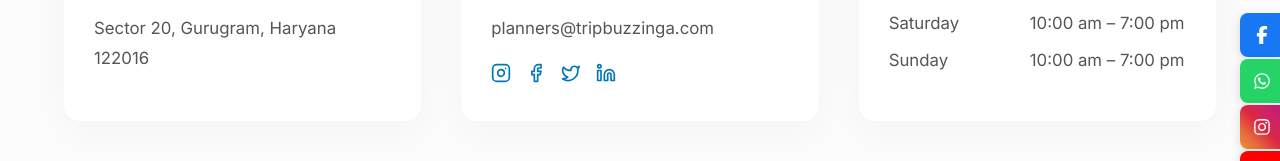
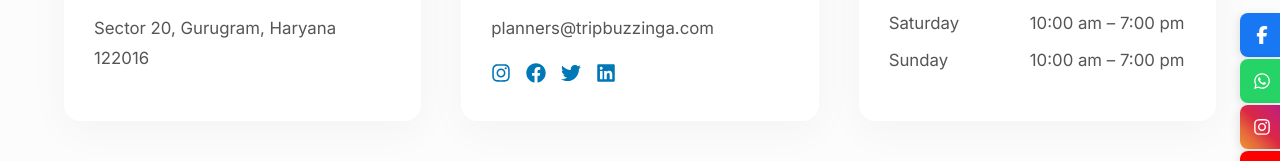
Before and after one commit to CodeModeSameer/tripbuzzinga-frontend, a Next.js app: page /contact-us in a window 1280 px wide. Shown: the part 296-457 px from the top of the page. Built offline with nearby package versions, Linux system fonts and the light colour scheme; no server answers; the database is empty; a web font is replaced by a local one.

Commit message:
Fix lucide-react brand icon missing exports by using react-icons/fa

```diff
--- a/src/app/contact-us/page.js
+++ b/src/app/contact-us/page.js
@@ -4,7 +4,8 @@ import Navbar from "@/components/Navbar/Navbar";
 import Footer from "@/components/Footer/Footer";
 import GlobalBottomSections from "@/components/GlobalBottomSections/GlobalBottomSections";
 import styles from "./Contact.module.css";
-import { MapPin, Phone, Mail, Instagram, Facebook, Twitter, Linkedin, Send } from "lucide-react";
+import { MapPin, Phone, Mail, Send } from "lucide-react";
+import { FaInstagram, FaFacebook, FaTwitter, FaLinkedin } from "react-icons/fa";
 import { useState } from "react";
 
 export default function ContactUsPage() {
@@ -54,10 +55,10 @@ export default function ContactUsPage() {
               <p className={styles.infoText}>planners@tripbuzzinga.com</p>
 
               <div className={styles.socialIcons}>
-                <a href="#" className={styles.socialIcon}><Instagram size={20} /></a>
-                <a href="#" className={styles.socialIcon}><Facebook size={20} /></a>
-                <a href="#" className={styles.socialIcon}><Twitter size={20} /></a>
-                <a href="#" className={styles.socialIcon}><Linkedin size={20} /></a>
+                <a href="#" className={styles.socialIcon}><FaInstagram size={20} /></a>
+                <a href="#" className={styles.socialIcon}><FaFacebook size={20} /></a>
+                <a href="#" className={styles.socialIcon}><FaTwitter size={20} /></a>
+                <a href="#" className={styles.socialIcon}><FaLinkedin size={20} /></a>
               </div>
             </div>
 
```
